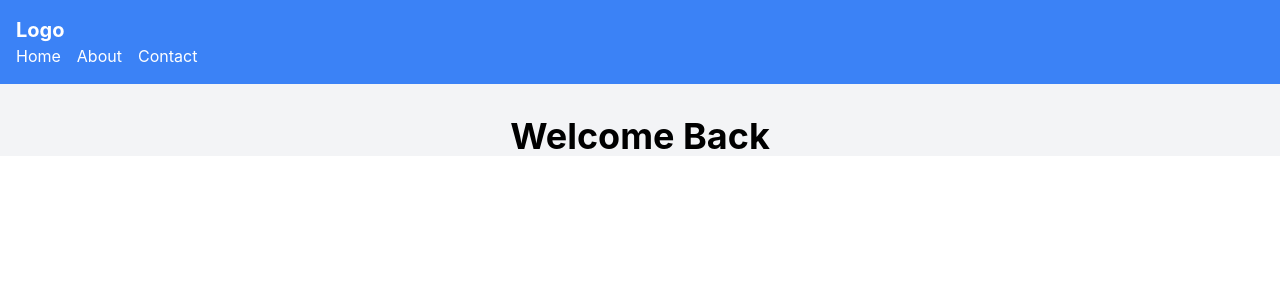
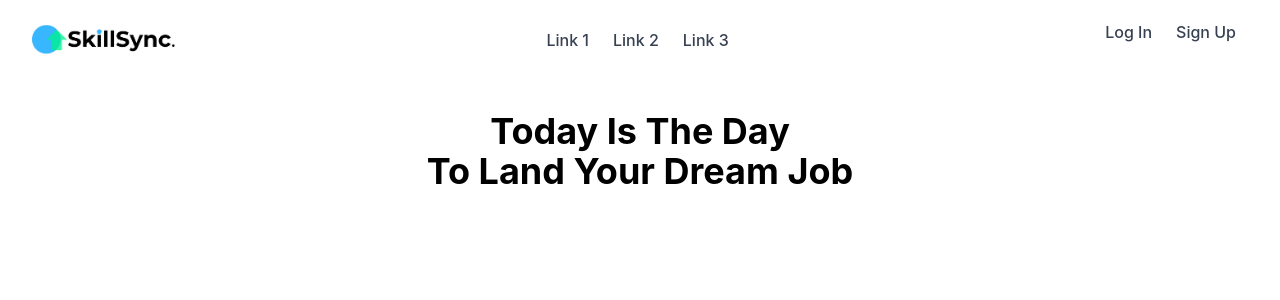
Before and after one commit to techskillsync/skillsync-suprema, a React (Create React App) app in the folder client/: page / in a window 1280 px wide. Shown: the top 300 px of the page. Built offline with nearby package versions, Linux system fonts and the light colour scheme.

Commit message:
Started landing page

```diff
--- a/client/src/App.css
+++ b/client/src/App.css
@@ -36,3 +36,7 @@
     transform: rotate(360deg);
   }
 }
+
+a:hover {
+  color: #282c34;
+}
--- a/client/src/App.js
+++ b/client/src/App.js
@@ -5,13 +5,14 @@ import { BrowserRouter as Router, Routes, Route } from "react-router-dom";
 import AuthenticatedWelcomePage from "./components/AuthenticatedWelcomePage";
 import AuthenticationPage from "./components/AuthenticationPage";
 import HomePage from "./components/HomePage";
+import LandingPage from "./components/LandingPage/LandingPage";
 
 function App() {
   return (
     <Router>
       <Routes>
         <Route path="/login" element={<AuthenticationPage />} />
-        <Route path="/" element={<HomePage />} />
+        <Route path="/" element={<LandingPage />} />
         <Route path="/welcome" element={<AuthenticatedWelcomePage />} />
       </Routes>
     </Router>
--- /dev/null
+++ b/client/src/components/LandingPage/Hero.jsx
@@ -0,0 +1,12 @@
+import React from 'react';
+
+const Hero = () => {
+    return (
+        <div className='p-8 text-center text-4xl font-bold'>
+            <h1>Today Is The Day</h1>
+            <h1>To Land Your Dream Job</h1>
+        </div>
+    );
+};
+
+export default Hero;
--- /dev/null
+++ b/client/src/components/LandingPage/LandingPage.jsx
@@ -0,0 +1,14 @@
+import React from 'react';
+import Navbar from '../Navbar';
+import Hero from './Hero';
+
+const LandingPage = () => {
+    return (
+        <div>
+            <Navbar></Navbar>
+            <Hero></Hero>
+        </div>
+    );
+};
+
+export default LandingPage;
--- /dev/null
+++ b/client/src/components/Navbar.jsx
@@ -0,0 +1,146 @@
+import React, { useEffect, useState } from "react";
+import LogoDark from "../assets/LogoDark.png";
+import LogoLight from "../assets/LogoLight.png";
+
+const Navbar = ({ logIn, signUp }) => {
+  const [isMobileMenuOpen, setIsMobileMenuOpen] = useState(false);
+  const [hasShadow, setHasShadow] = useState(false);
+
+  const links = [
+    { text: "Link 1", href: "#hover-card-display" },
+    { text: "Link 2", href: "#container-slide-display" },
+    { text: "Link 3", href: "#container-slide-display" },
+  ];
+
+  const toggleMobileMenu = () => {
+    setIsMobileMenuOpen(!isMobileMenuOpen);
+  };
+
+  useEffect(() => {
+    const handleScroll = () => {
+      if (window.scrollY > 0) {
+        setHasShadow(true);
+      } else {
+        setHasShadow(false);
+      }
+    };
+
+    window.addEventListener("scroll", handleScroll);
+
+    return () => {
+      window.removeEventListener("scroll", handleScroll);
+    };
+  }, []);
+
+  return (
+    <nav
+      className={`bg-white dark:bg-black sticky top-0 z-20 transition-shadow ${
+        hasShadow ? "shadow-lg dark:shadow-white/50 dark:shadow-sm" : ""
+      }`}
+    >
+      <div className="max-w-7xl mx-auto p-5 sm:px-6 lg:px-8">
+        <div className="flex justify-between">
+          <div id="nav-logo" className="flex-shrink-0">
+            <span className="text-white text-lg font-semibold">
+              <img
+                className="hidden dark:block"
+                width={150}
+                src={LogoDark}
+                alt="SkillSync. Logo"
+              />
+              <img
+                className="block dark:hidden"
+                width={150}
+                src={LogoLight}
+                alt="SkillSync. Logo"
+              />
+            </span>
+          </div>
+          <div className="md:hidden">
+            <button
+              onClick={toggleMobileMenu}
+              // className="text-gray-700 dark:text-gray-300 hover:bg-gradient-to-r from-cyan-800 to-lime-800 hover:text-white px-3 py-2 hover:px-4 hover:py-3 rounded-md text-sm font-medium transition-all duration-300"
+              className="text-gray-700 dark:text-gray-300 hover:bg-gradient-to-r dark:from-cyan-800 from-cyan-400 dark:to-lime-800 hover:text-white rounded-md text-sm font-medium transition-all duration-300"
+            >
+              <svg
+                className="h-6 w-6"
+                fill="none"
+                viewBox="0 0 24 24"
+                stroke="currentColor"
+              >
+                {isMobileMenuOpen ? (
+                  <path
+                    strokeLinecap="round"
+                    strokeLinejoin="round"
+                    strokeWidth={2}
+                    d="M6 18L18 6M6 6l12 12"
+                  />
+                ) : (
+                  <path
+                    strokeLinecap="round"
+                    strokeLinejoin="round"
+                    strokeWidth={2}
+                    d="M4 6h16M4 12h16M4 18h16"
+                  />
+                )}
+              </svg>
+            </button>
+          </div>
+          <div
+            id="nav-links"
+            className={`${
+              isMobileMenuOpen ? "block" : "hidden"
+            } md:block w-auto px-auto ml-auto py-auto my-auto flex flex-col md:flex-row justify-content-center mx-auto`}
+          >
+            {links.map((link) => (
+              <a
+                key={link.text}
+                onClick={link.action}
+                href={link.href}
+                className="hover:cursor-pointer text-gray-700 dark:text-gray-300 hover:bg-blue-100 px-3 py-2 rounded-full text-base font-medium transition-all duration-300"
+              >
+                {link.text}
+              </a>
+            ))}
+            <div id="nav-actions-mobile" className="md:hidden">
+              <a
+                key="Log In"
+                onClick={logIn}
+                // className="text-gray-700 dark:text-gray-300 hover:bg-gradient-to-r dark:from-cyan-800 from-cyan-400 dark:to-lime-800 to-lime-300  hover:text-white px-3 py-2 hover:px-4 hover:py-3 rounded-md text-sm font-medium transition-all duration-300"
+                className="hover:cursor-pointer text-gray-700 dark:text-gray-300 hover:bg-blue-100 px-3 py-2 rounded-full text-base font-medium transition-all duration-300"
+              >
+                Log In
+              </a>
+              <a
+                key="Sign Up"
+                onClick={signUp}
+                // className="text-gray-700 dark:text-gray-300 hover:bg-gradient-to-r dark:from-cyan-800 from-cyan-400 dark:to-lime-800 to-lime-300  hover:text-white px-3 py-2 hover:px-4 hover:py-3 rounded-md text-sm font-medium transition-all duration-300"
+                className="hover:cursor-pointer text-gray-700 dark:text-gray-300 hover:bg-blue-100 px-3 py-2 rounded-full text-base font-medium transition-all duration-300"
+              >
+                Sign Up
+              </a>
+            </div>
+          </div>
+          <div id="nav-actions" className="hidden md:block">
+            <a
+              key="Log In"
+              onClick={logIn}
+              className="hover:cursor-pointer text-gray-700 dark:text-gray-300 hover:bg-blue-100 px-3 py-2 rounded-full text-base font-medium transition-all duration-300"
+            >
+              Log In
+            </a>
+            <a
+              key="Sign Up"
+              onClick={signUp}
+              className="hover:cursor-pointer text-gray-700 dark:text-gray-300 hover:bg-blue-100 px-3 py-2 rounded-full text-base font-medium transition-all duration-300"
+            >
+              Sign Up
+            </a>
+          </div>
+        </div>
+      </div>
+    </nav>
+  );
+};
+
+export default Navbar;
```
Also changed, not shown: client/src/assets/LogoDark.png (added), client/src/assets/LogoLight.png (added).
